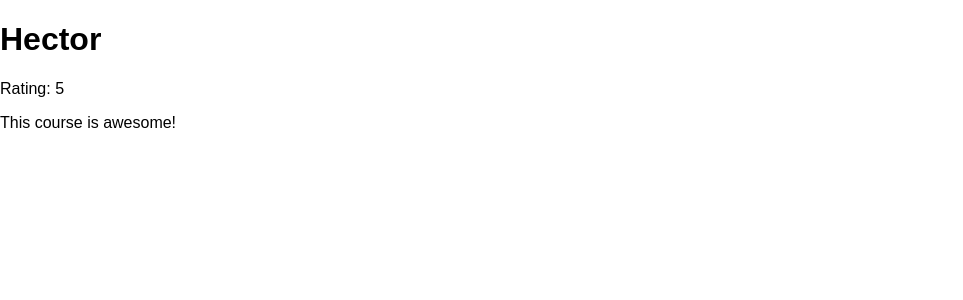
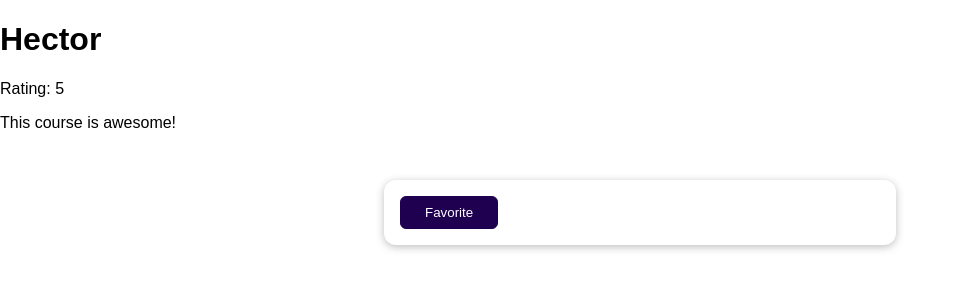
Before and after one commit to hectorzaragoza/django-forms, a Django app: page /reviews/1 in a window 1280 px wide. Shown: the top 300 px of the page, without its empty margins (0-963 px from the left). Run offline with Django 4.2, Linux system fonts and the light colour scheme; data comes from the database, SQL or seed files in the repository; both versions use the stored data as it was after the commit.

Commit message:
reviewed and implemented sessions for the favorite button

```diff
--- a/feedback/settings.py
+++ b/feedback/settings.py
@@ -126,3 +126,5 @@ DEFAULT_AUTO_FIELD = 'django.db.models.BigAutoField'
 
 MEDIA_ROOT = BASE_DIR / "uploads"
 MEDIA_URL = "/user-media/"
+# with below,set age of session
+# SESSION_COOKIE_AGE = # in sec
--- a/reviews/templates/reviews/single_review.html
+++ b/reviews/templates/reviews/single_review.html
@@ -6,4 +6,13 @@
     <h1>{{ review.user_name }}</h1>
     <p>Rating: {{ review.rating }}</p>
     <p>{{ review.review_text }}</p>
+    {% if is_favorite %}
+        <p>This is my favorite</p>
+    {% else %}
+    <form action="/reviews/favorite" method="POST">
+        {% csrf_token %}
+        <input type="hidden" name="review_id" value="{{ review.id }}">
+        <button>Favorite</button>
+    </form>
+    {% endif %}
 {% endblock content %}
--- a/reviews/urls.py
+++ b/reviews/urls.py
@@ -5,5 +5,6 @@ urlpatterns = [
     path("", views.ReviewView.as_view()),
     path("thank-you", views.ThankYouView.as_view()),
     path("reviews", views.ReviewsListView.as_view()),
+    path("reviews/favorite", views.AddFavoriteView.as_view()),
     path("reviews/<int:pk>", views.SingleReviewView.as_view())
 ]
--- a/reviews/views.py
+++ b/reviews/views.py
@@ -80,3 +80,18 @@ class ReviewsListView(ListView):
 class SingleReviewView(DetailView):
     template_name = "reviews/single_review.html"
     model = Review
+    # read data from the session
+    def get_context_data(self, **kwargs):
+        context = super().get_context_data(**kwargs)
+        loaded_review = self.object
+        request = self.request
+        favorite_id = request.session.get("favorite_review")
+        context["is_favorite"] = favorite_id == str(loaded_review.id)
+        return context
+
+class AddFavoriteView(View):
+    def post(self, request):
+        review_id = request.POST["review_id"]
+        # fav_review = Review.objects.get(pk=review_id)
+        request.session["favorite_review"] = review_id
+        return HttpResponseRedirect("/reviews/" + review_id)
```
Also changed, not shown: db.sqlite3.
